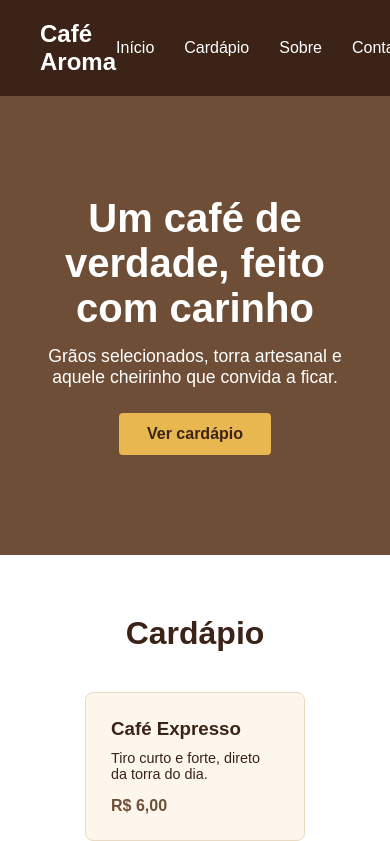
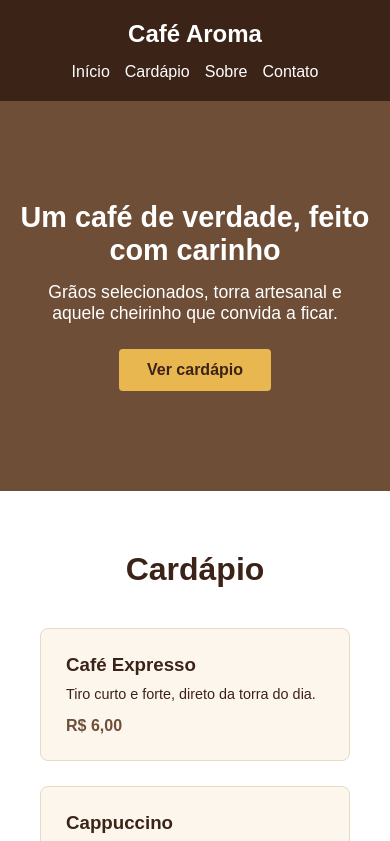
Before and after one commit to Mennz/web-landing-cafeteria, a plain HTML site: page index.html in a window 390 px wide. Shown: the top 841 px of the page. Drawn offline with Linux system fonts and the light colour scheme.

Commit message:
Ajusta layout para telas menores

```diff
--- a/style.css
+++ b/style.css
@@ -137,3 +137,24 @@ footer p {
   margin-bottom: 5px;
   font-size: 0.9rem;
 }
+
+/* abaixo de 700px o menu quebra pra baixo do logo */
+@media (max-width: 700px) {
+  header {
+    flex-direction: column;
+    gap: 15px;
+  }
+
+  header nav ul {
+    gap: 15px;
+  }
+
+  #hero h1 {
+    font-size: 1.8rem;
+  }
+
+  .card {
+    width: 100%;
+    max-width: 320px;
+  }
+}
```
